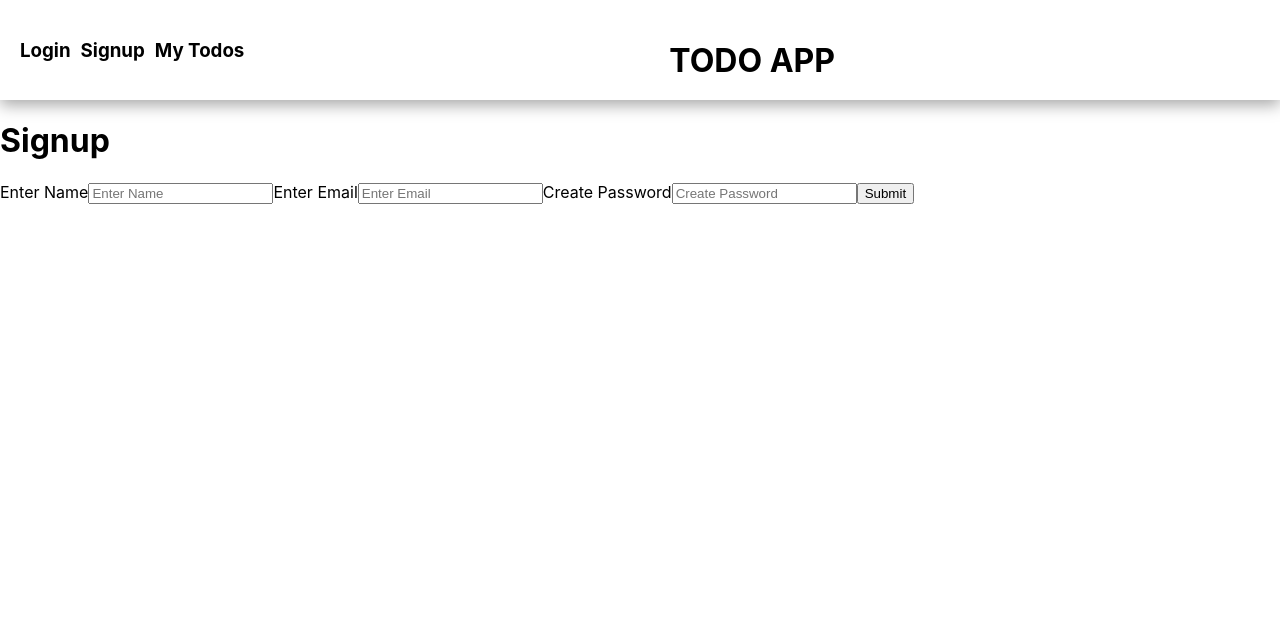
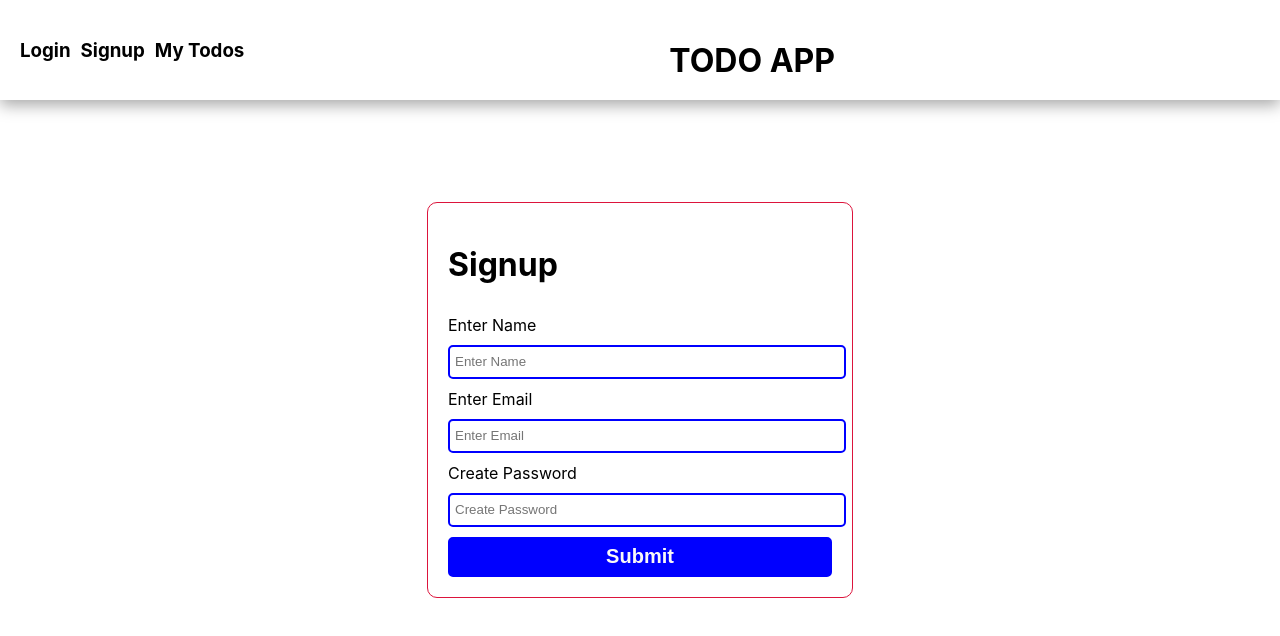
Before and after one commit to MB7232SP/TodoAPP, a React (Create React App) app in the folder todo/: page /signup in a window 1280 px wide. Shown: the top 636 px of the page. Built offline with nearby package versions, Linux system fonts and the light colour scheme.

Commit message:
loginSignup eror solved

```diff
--- a/todo/src/App.js
+++ b/todo/src/App.js
@@ -4,13 +4,12 @@ import { Route, Routes } from "react-router-dom";
 import { Todoes } from "./components/AllTodoes";
 import { Basepage } from "./components/BasePage";
 import { Login } from "./components/Login";
-import { Navbaar } from "./components/Navbaar";
 import { Signup } from "./components/Signup";
 
 function App() {
   return (
     <div className="App">
-      <Navbaar/>
+
       <Routes>
         <Route path="/" element={<Basepage/>}/>
         <Route path="/login" element={<Login/>}/>
--- /dev/null
+++ b/todo/src/CSS/Login.css
@@ -0,0 +1,37 @@
+form{
+    display: flex;
+    flex-direction: column;
+    width: 30%;
+    gap: 10px;
+    align-items: left;
+    justify-content: center;
+    padding: 20px;
+    border: 0.5px solid crimson;
+    border-radius: 10px;
+}
+form input {
+    height: 20px;
+    padding: 5px;
+    font-weight: 500;
+    outline: none;
+    border: 2px solid blue;
+    border-radius: 5px;
+    width: 100%;
+}
+form input[type="submit"]{
+   height: 40px;
+   background-color: blue;
+   color: rgb(250, 248, 248);
+   font-size: 20px;
+   font-weight: 600;
+   padding: 5px;
+   cursor: pointer;
+   /* padding-bottom: 20px; */
+}
+#loginSignup{
+    width: 100%;
+    height: 600px;
+    display: flex;
+    align-items: center;
+    justify-content: center;
+}
--- a/todo/src/components/AllTodoes.jsx
+++ b/todo/src/components/AllTodoes.jsx
@@ -1,7 +1,13 @@
-
+import { Navbaar } from "./Navbaar";
 export const Todoes = ()=>{
 
     return (<div>
-        Hello here will be all todos
+        <div>
+        <Navbaar/>
+
+    </div>
+    <div>
+        all todos will be here
+    </div>
     </div>)
 }
--- a/todo/src/components/Login.jsx
+++ b/todo/src/components/Login.jsx
@@ -1,4 +1,6 @@
 import React from "react"
+import '../CSS/Login.css'
+import {Navbaar} from './Navbaar'
 import { useNavigate } from "react-router-dom";
 const details = {
     email:"",
@@ -26,7 +28,7 @@ export const Login = ()=>{
         if(userData && userData.email === email && userData.password===password){
             alert("Login successfull")
             userData.login = true;
-            localStorage.setItem(JSON.stringify(userData));
+            localStorage.setItem("userData",JSON.stringify(userData));
             navigate('/todos')
         }else{
             alert("user is not present");
@@ -35,9 +37,13 @@ export const Login = ()=>{
        }
    }
     return (
+       <div>
         <div>
+            <Navbaar/>
+        </div>
+         <div id="loginSignup">
            <form onChange={(e)=>Savechange(e.target)} action="Signupform">
-           <h1>Signup</h1>
+           <h1>Login</h1>
            <label htmlFor="email">Enter Email</label>
            <input type="text" name="email" value={user.email} placeholder="Enter Email" />
            <label htmlFor="email">Enter Password</label>
@@ -48,5 +54,6 @@ export const Login = ()=>{
            }} value="Submit" />
            </form>
         </div>
+       </div>
     )
 }
--- a/todo/src/components/Navbaar.jsx
+++ b/todo/src/components/Navbaar.jsx
@@ -6,11 +6,6 @@ export const Navbaar = ()=>{
    const navigate = useNavigate();
    React.useEffect(()=>{
     const userdata = JSON.parse(localStorage.getItem("userData"))||{};
-    if(userdata.login==="true"){
-        userdata.login = true;
-    }else{
-        userdata.login = false;
-    }
     setuserdata(userdata);
    },[]);
    const logoutUser = ()=>{
@@ -18,7 +13,7 @@ export const Navbaar = ()=>{
         ...pre,
         login:false
     }))
-    localStorage.setItem(JSON.stringify(user));
+    localStorage.setItem("userData", JSON.stringify({...user,login:false}));
     alert("Logout SuccessFull");
     navigate('/login')
    }
@@ -35,9 +30,9 @@ export const Navbaar = ()=>{
 
         </div>
         <div>
-            <Link onClick={()=>{
+            <h3 onClick={()=>{
                 logoutUser();
-            }} style={{display: user.login ? "block" : "none"}} to={'/login'}><h3>Logout</h3></Link>
+            }} style={{display: user.login ? "block" : "none"}}>Logout</h3>
         </div>
     </div>)
 }
--- a/todo/src/components/Signup.jsx
+++ b/todo/src/components/Signup.jsx
@@ -1,4 +1,5 @@
 import React from "react"
+import { Navbaar } from "./Navbaar";
 import { useNavigate } from "react-router-dom";
 const details = {
     name:"",
@@ -32,6 +33,8 @@ export const Signup = ()=>{
    }
     return (
         <div>
+            <Navbaar/>
+            <div id="loginSignup">
            <form onChange={(e)=>Savechange(e.target)} action="Signupform">
            <h1>Signup</h1>
            <label htmlFor="email">Enter Name</label>
@@ -46,5 +49,6 @@ export const Signup = ()=>{
            }} value="Submit" />
            </form>
         </div>
+        </div>
     )
 }
```
